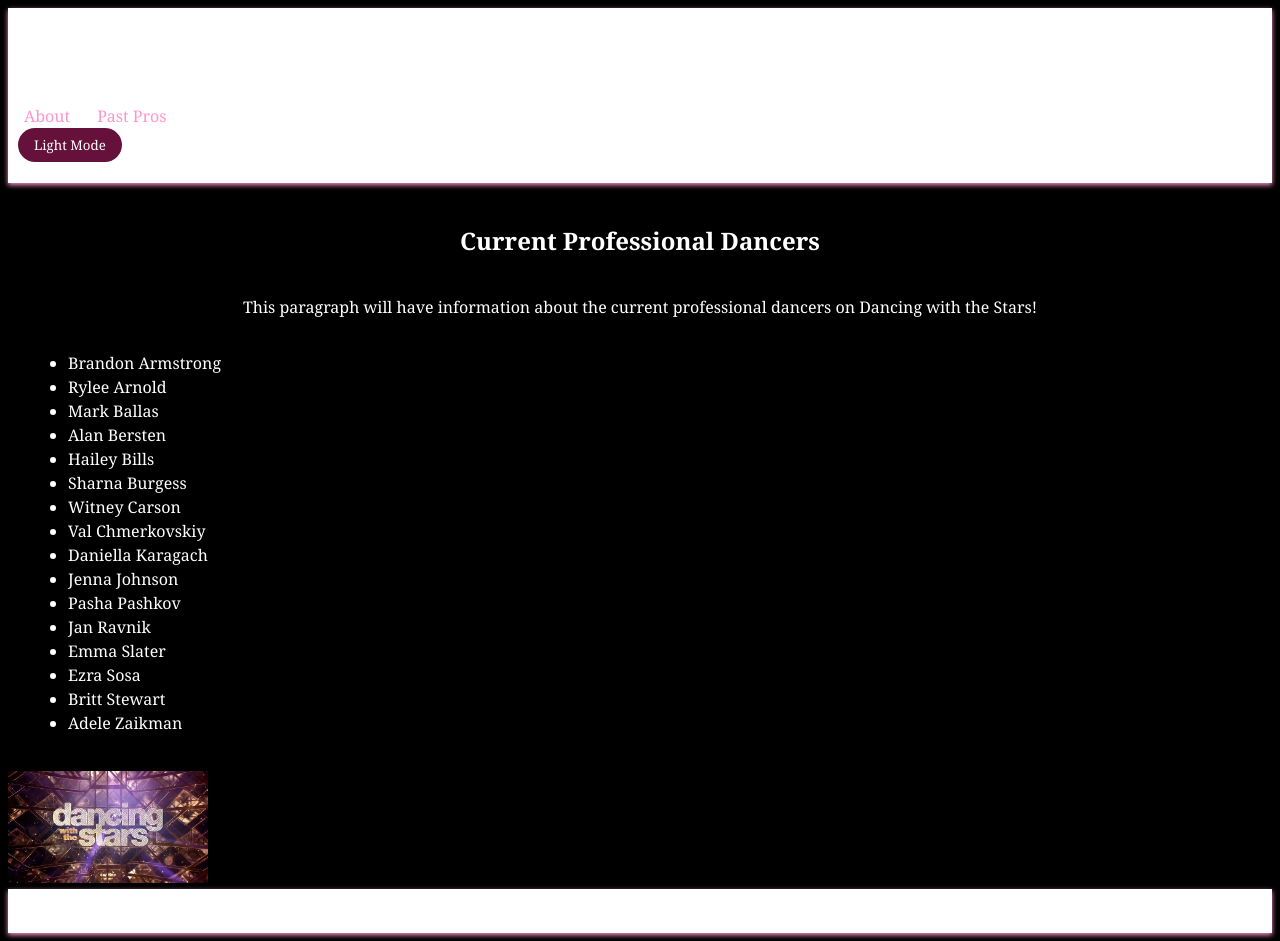
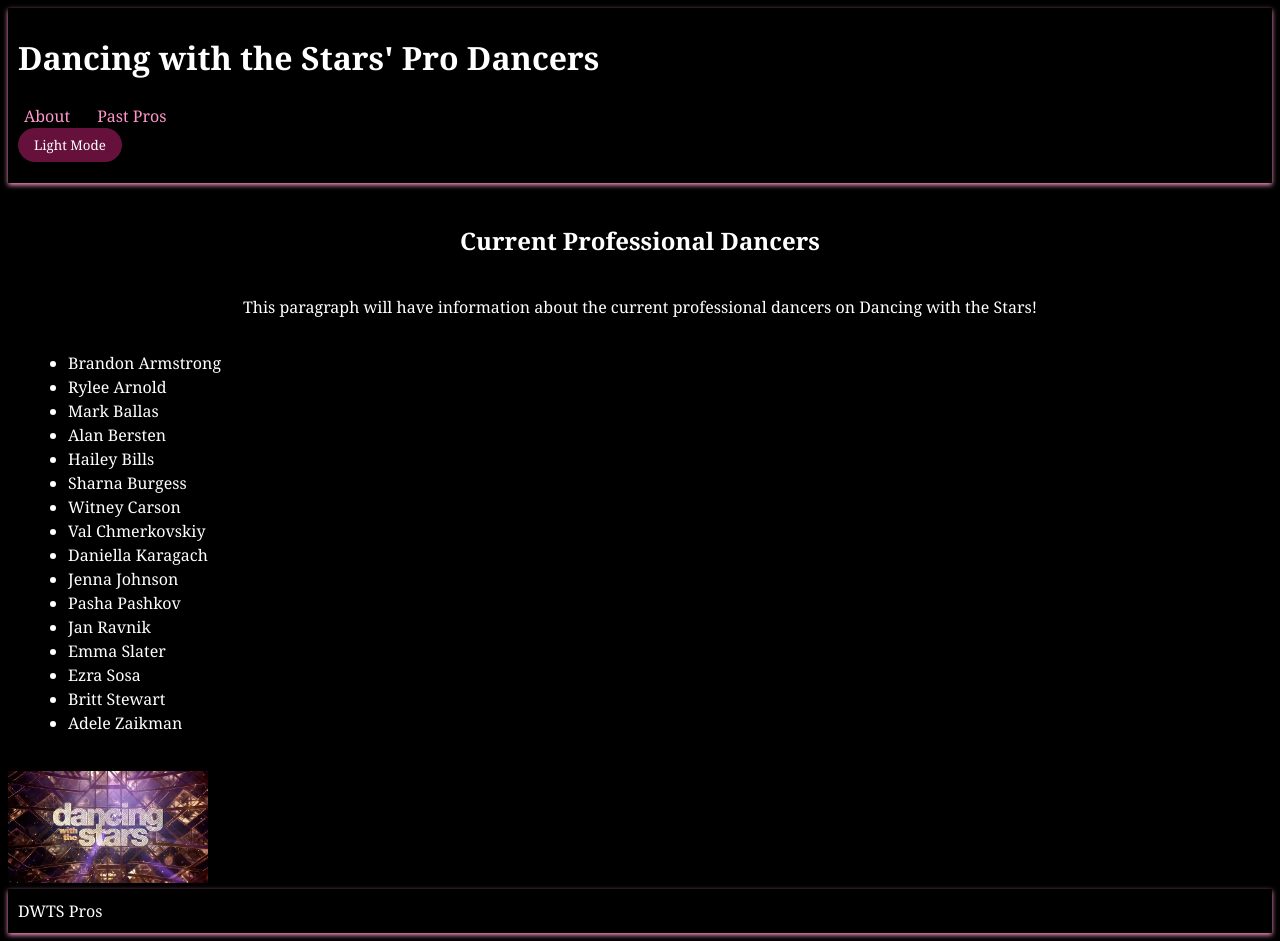
Before and after one commit to JessicaHarrell7/assignment1, a plain HTML site: page index.html in a window 1280 px wide. Both pictures are taken after a click on the button "Dark Mode". Drawn offline with Linux system fonts and the light colour scheme.

Commit message:
Update style.css

```diff
--- a/style.css
+++ b/style.css
@@ -67,3 +67,11 @@ body.dark #theme-toggle {
   background: #66113c;
   color: white;
 }
+body.dark header {
+	background: black;
+	color: white;
+	}
+body.dark footer {
+	background: black;
+	color: white;
+}
```
